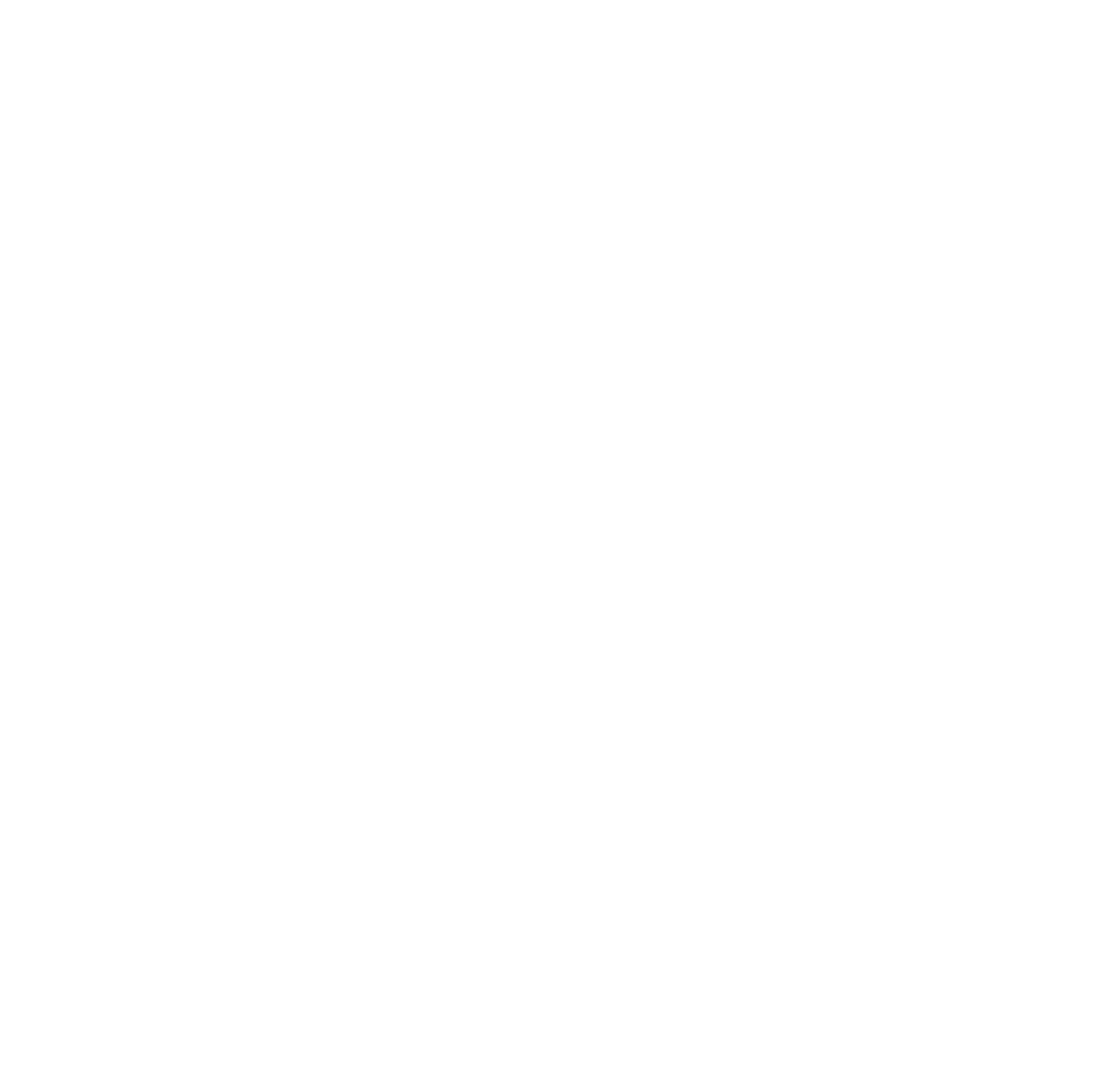
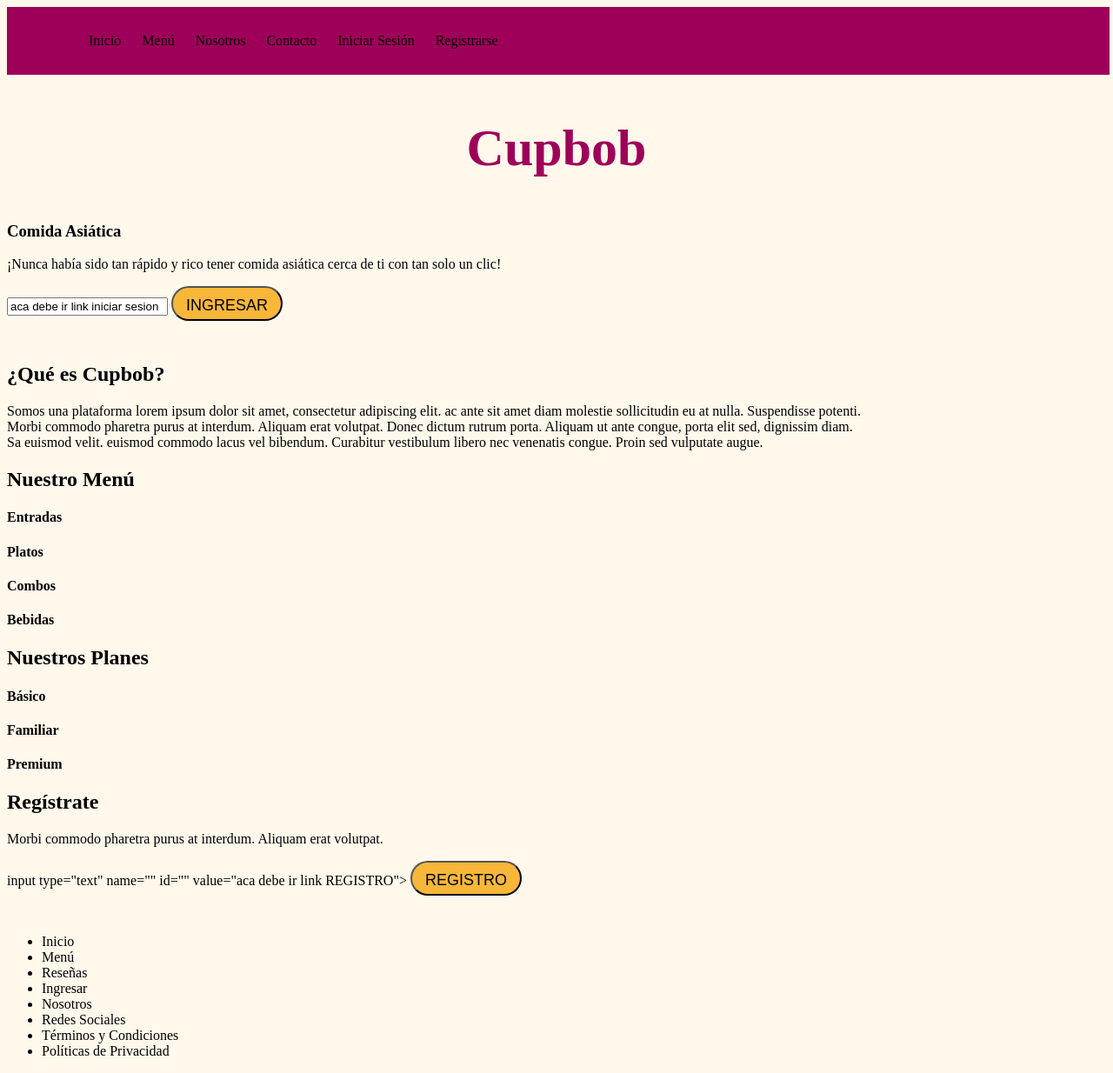
Before and after one commit to soniavcanog/foodplatformcupbopteam3, a plain HTML site: page SPRING 2/index.html in a window 1280 px wide. Shown: the whole page at 87% size. Before the commit the page ends 800 px from the top, so only its background shows below. Drawn offline with Linux system fonts and the light colour scheme.

Commit message:
Creación del home y modificación de algunos estilos archico styles.css

```diff
--- a/SPRING 2/index.html
+++ b/SPRING 2/index.html
@@ -0,0 +1,100 @@
+<!DOCTYPE html>
+<html lang="es>
+<head>
+    <meta charset="UTF-8">
+    <meta http-equiv="X-UA-Compatible" content="IE=edge">
+    <meta name="viewport" content="width=device-width, initial-scale=1.0">
+    <link rel="stylesheet" href="styles.css">
+    <title>Cupbop Home</title>
+</head>
+<body>
+    <header class="header">
+        <nav class="navbar">
+            <figure>
+                <img src="" alt="">
+            </figure>
+            <p>Inicio</p>
+            <p>Menú</p>
+            <p>Nosotros</p>
+            <p>Contacto</p>
+            <p>Iniciar Sesión</p>
+            <p>Registrarse</p>
+        </nav>
+    </header>
+    <main>
+        <section>
+            <div id="left-section">
+                <h1>Cupbob</h1>
+                <h3>Comida Asiática</h3>
+                <p>¡Nunca había sido tan rápido y rico tener comida asiática cerca de ti con tan solo un clic!</p>
+                <input type="text" name="" id="" value="aca debe ir link iniciar sesion">
+                <button>INGRESAR</button>
+            </div>
+            <div id="right-section">
+                <img src="" alt="">
+            </div>
+        </section>
+        <section>
+            <div class="first-section">
+                <h2>¿Qué es Cupbob?</h2>
+                <p>Somos una plataforma lorem ipsum dolor sit amet, consectetur adipiscing elit. ac ante sit amet diam molestie sollicitudin eu at nulla. Suspendisse potenti.<br>
+                    Morbi commodo pharetra purus at interdum. Aliquam erat volutpat. Donec dictum rutrum porta. Aliquam ut ante congue, porta elit sed, dignissim diam. <br>
+                    Sa euismod velit. euismod commodo lacus vel bibendum. Curabitur vestibulum libero nec venenatis congue. Proin sed vulputate augue.</p>
+            </div>
+            <div class="second-section">
+                <h2>Nuestro Menú</h2>
+                <div>
+                    <h4>Entradas</h4>
+                </div>
+                <div>
+                    <h4>Platos</h4>
+                </div>
+                <div>
+                    <h4>Combos</h4>
+                </div>
+                <div>
+                    <h4>Bebidas</h4>
+                </div>
+            </div>
+            <div class="third-section">
+                <h2>Nuestros Planes</h2>
+                <div>
+                    <h4>Básico</h4>
+                </div>
+                <div>
+                    <h4>Familiar</h4>
+                </div>
+                <div>
+                    <h4>Premium</h4>
+                </div>
+            </div>
+            <div class="four-section">
+                <h2>Regístrate</h2>
+                <p>Morbi commodo pharetra purus at interdum. Aliquam erat volutpat.</p>
+                input type="text" name="" id="" value="aca debe ir link REGISTRO">
+                <button>REGISTRO</button>
+            </div>
+        </section>
+    </main>
+    <footer>
+        <div class="logo">
+            <img src="" alt="">
+        </div>
+        <ul>
+            <li>Inicio </li>
+            <li>Menú </li>
+            <li>Reseñas</li>
+            <li>Ingresar</li>
+            <li>Nosotros </li>
+            <li>Redes Sociales</li>
+            <li>Términos y Condiciones</li>
+            <li>Políticas de Privacidad </li>
+
+
+
+
+        </ul>
+
+    </footer>
+</body>
+</html>
--- a/SPRING 2/styles.css
+++ b/SPRING 2/styles.css
@@ -1,7 +1,20 @@
+.navbar{
+    width: 100%;
+    height: 300%;
+    background-color: #9e0059;
+    display: flex;
+    padding: 2px;
+}
+
+.navbar p{
+    padding: 12px;
+
+}
+
+
 body{
     background-color:#fff8eb;
 }
-
 h1{
     text-align: center;
     font-size: 60px;
```
